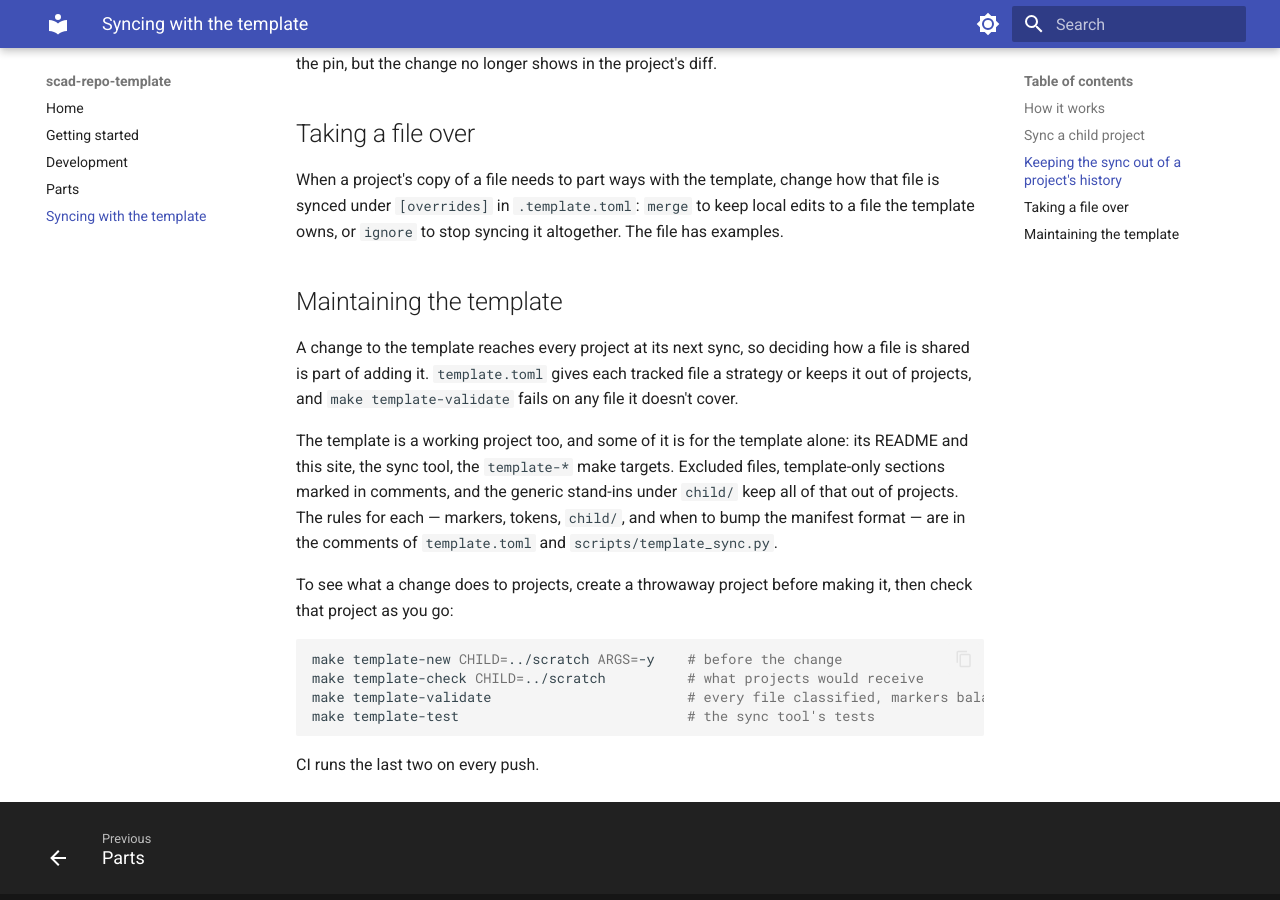
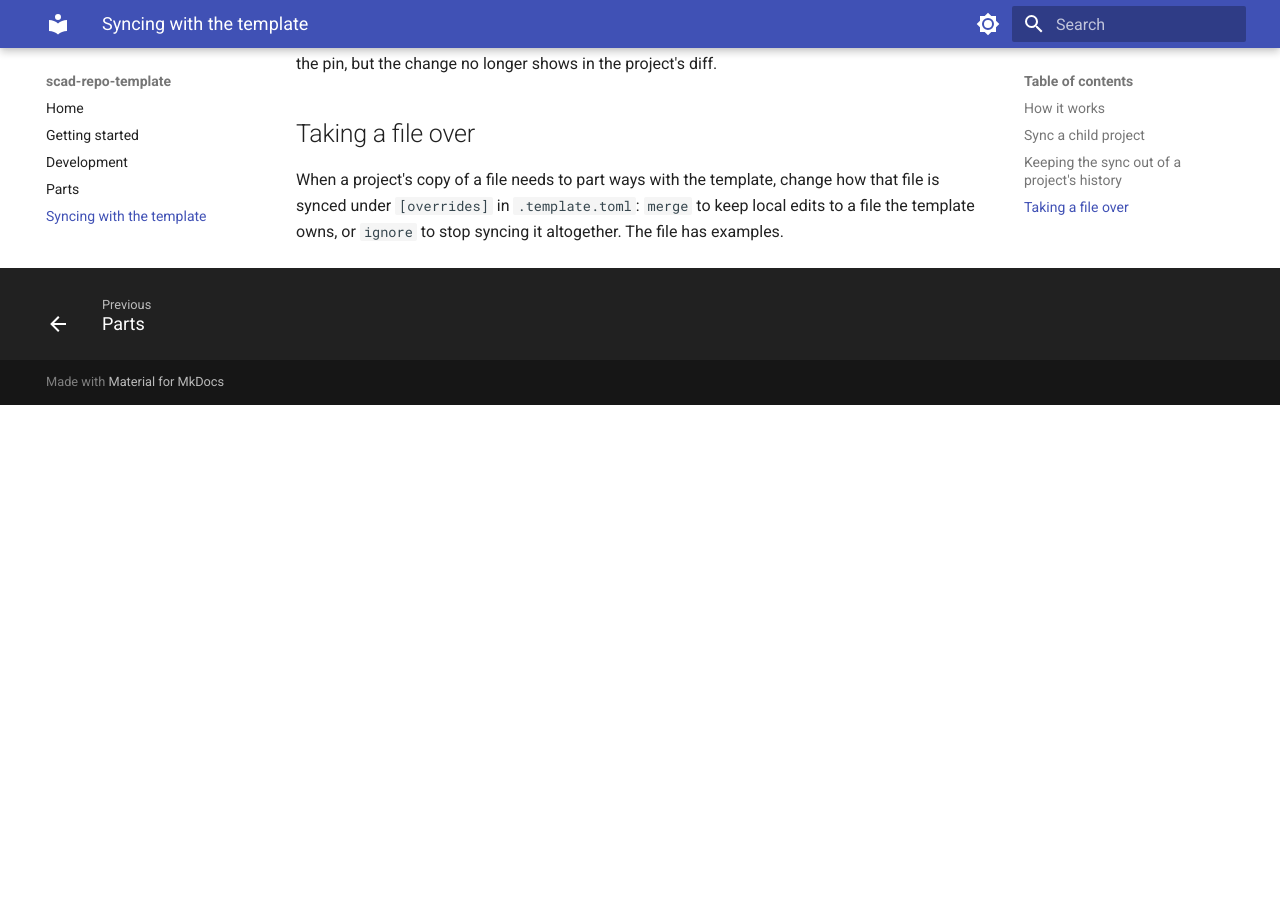
Before and after one commit to PrintNerd88/scad-repo-template, an MkDocs documentation site: the page built from docs/template-sync.md, in a window 1280 px wide and 900 px high, scrolled down 1737 px. Built offline with MkDocs 1.6.1 and Material for MkDocs 9.7.7, drawn with Linux system fonts in a browser that asks for light colours; after the commit the page ends 2142 px from its top, so only the background shows below that.

Commit message:
docs(sync): drop the template maintenance section

````diff
--- a/docs/template-sync.md
+++ b/docs/template-sync.md
@@ -75,28 +75,3 @@ without, so keep a copy: a fresh clone needs one in `.local/` before its first s
 When a project's copy of a file needs to part ways with the template, change how that file
 is synced under `[overrides]` in `.template.toml`: `merge` to keep local edits to a file
 the template owns, or `ignore` to stop syncing it altogether. The file has examples.
-
-## Maintaining the template
-
-A change to the template reaches every project at its next sync, so deciding how a file
-is shared is part of adding it. `template.toml` gives each tracked file a strategy or keeps
-it out of projects, and `make template-validate` fails on any file it doesn't cover.
-
-The template is a working project too, and some of it is for the template alone: its
-README and this site, the sync tool, the `template-*` make targets. Excluded files,
-template-only sections marked in comments, and the generic stand-ins under `child/` keep
-all of that out of projects. The rules for each — markers, tokens, `child/`, and when to
-bump the manifest format — are in the comments of `template.toml` and
-`scripts/template_sync.py`.
-
-To see what a change does to projects, create a throwaway project before making it, then
-check that project as you go:
-
-```bash
-make template-new CHILD=../scratch ARGS=-y    # before the change
-make template-check CHILD=../scratch          # what projects would receive
-make template-validate                        # every file classified, markers balanced
-make template-test                            # the sync tool's tests
-```
-
-CI runs the last two on every push.
````
